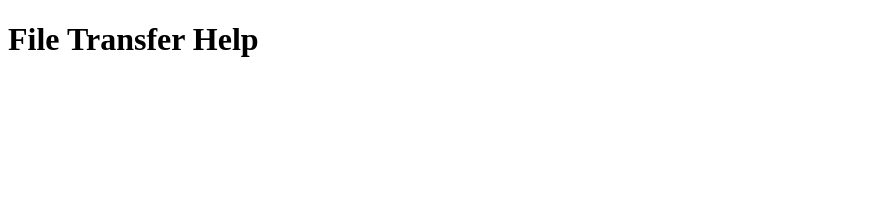
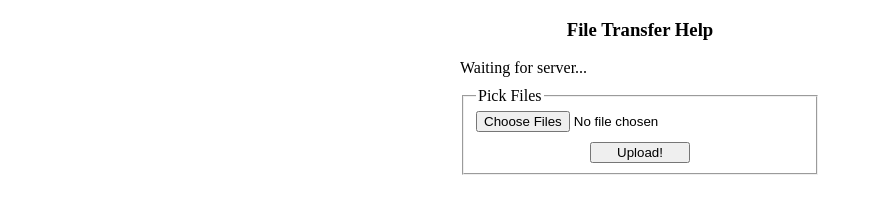
Before and after one commit to krishna-sharma/file-transfer-help, a website: page src/index.html in a window 1280 px wide. Shown: the whole page, without its empty margins (0-873 px from the left). Drawn offline with Linux system fonts and the light colour scheme.

Commit message:
Add a simple form

```diff
--- a/src/index.html
+++ b/src/index.html
@@ -3,6 +3,22 @@
   <head>
     <meta charset="utf-8" />
     <meta name="viewport" content="width=device-width, initial-scale=1" />
+
+    <style>
+      .limit-width {
+        margin: auto;
+        max-width: 360px;
+      }
+      .spacer {
+        margin-top: 10px;
+      }
+      .center {
+        text-align: center;
+      }
+      .fix-size {
+        width: 100px;
+      }
+    </style>
 
     <script>
       let HOST = location.origin.replace(/^http/, "ws");
@@ -18,7 +34,21 @@
     <title>File Transfer Help</title>
   </head>
   <body>
-    <h1>File Transfer Help</h1>
-    <p id="server-time"></p>
+    <div class="limit-width center">
+      <h3>File Transfer Help</h3>
+    </div>
+    <div id="server-time" class="limit-width">Waiting for server...</div>
+
+    <form autocomplete="off" class="limit-width spacer" id="files-upload-form" name="files-upload-form" novalidate>
+      <fieldset form="files-upload-form">
+        <legend>Pick Files</legend>
+        <div>
+          <input id="files-to-upload" multiple type="file" />
+        </div>
+        <div class="spacer center">
+          <input type="button" value="Upload!" class="fix-size" />
+        </div>
+      </fieldset>
+    </form>
   </body>
 </html>
--- a/src/index.js
+++ b/src/index.js
@@ -21,7 +21,8 @@ wss.on("connection", (ws) => {
 });
 
 setInterval(() => {
+  const currentTime = new Date().toISOString().replace("T", " ").slice(0, -5);
   wss.clients.forEach((client) => {
-    client.send(new Date().toISOString());
+    client.send(currentTime);
   });
 }, 1000);
```
